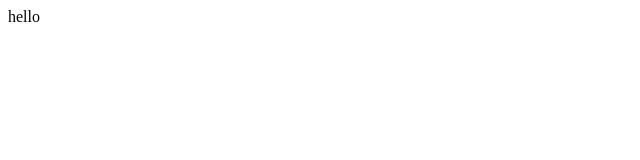
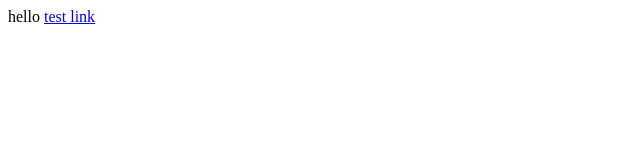
Before and after one commit to sepide-rezzayi/projects.github.io, a plain HTML site: page index.html in a window 1280 px wide. Shown: the full height of the page, 0-640 px from the left. Drawn offline with Linux system fonts and the light colour scheme.

Commit message:
add link for test

```diff
--- a/index.html
+++ b/index.html
@@ -7,5 +7,11 @@
   </head>
   <body>
     hello
+
+    <a
+      href="https://github.com/sepide-rezzayi/Lamplight-Moblie-system-website/blob/main/index.html"
+    >
+      test link</a
+    >
   </body>
 </html>
```
